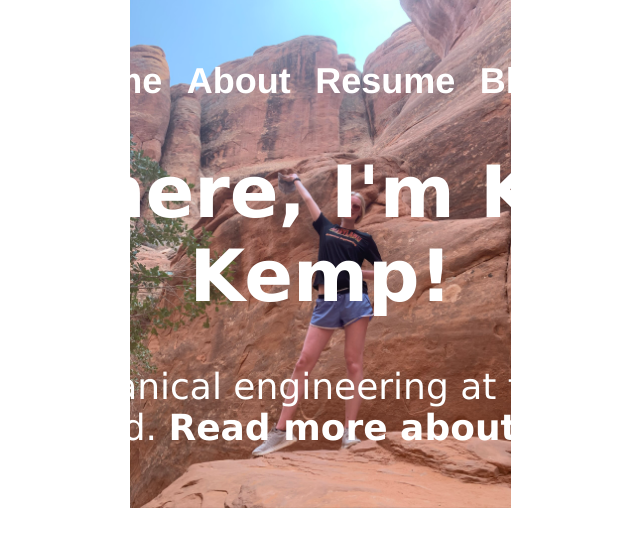
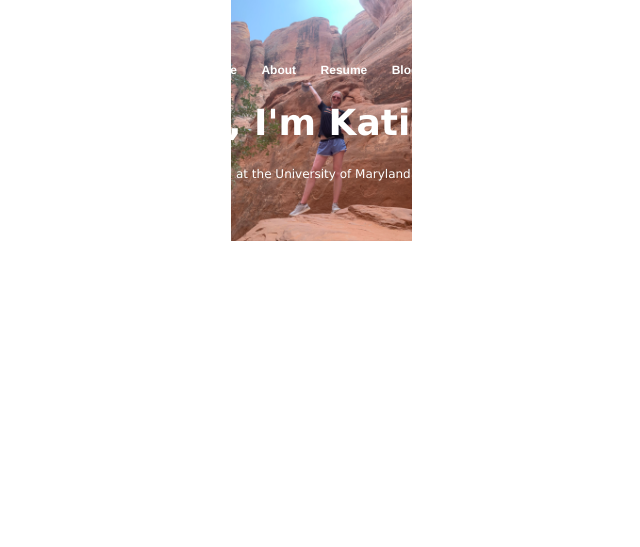
Before and after one commit to katherinekemp/katherinekemp.github.io, a Jekyll site: the page built from index.html, in a window 1280 px wide. Shown: the top 547 px of the page, without its empty margins (319-959 px from the left). Built offline with Jekyll 4.4.1, drawn with Linux system fonts in a browser that asks for light colours.

Commit message:
Update home.html

```diff
--- a/_layouts/home.html
+++ b/_layouts/home.html
@@ -19,12 +19,12 @@
 				text-align: center;
 			}
 			div {text-align: center;}
-			h1 {font-size:72px}
-			p {font-size:36px;}
+			h1 {font-size:36px}
+			p {font-size:12px;}
 
 			li a {
 	    			color:white;
-				font-size:36px;
+				font-size:12px;
 			}
 		</style>
 		<head style="color:white;font-family:verdana;">
```
